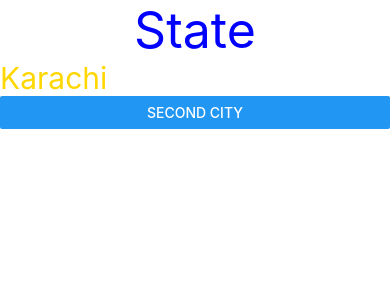
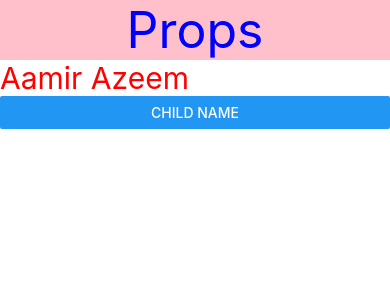
Before and after one commit to AliAzeem92/Learning-React-Native, a React Native app: screen / in a window 390 px wide. Shown: the top 300 px of the page. Built offline with nearby package versions, Linux system fonts and the light colour scheme.

Commit message:
Concept of Props

```diff
--- a/App.tsx
+++ b/App.tsx
@@ -2,42 +2,36 @@
 // import {Button, Text, View} from 'react-native';
 
 // const App = () => {
-//   const [first, second] = useState('Ali');
-
-//   function sec() {
-//     second('Azeem');
-//   }
-
 //   return (
 //     <View>
-//       <Text style={{fontSize: 50, color: 'blue', textAlign: 'center'}}>
-//         State
+//       <Text
+//         style={{
+//           fontSize: 50,
+//           backgroundColor: 'pink',
+//           color: 'blue',
+//           textAlign: 'center',
+//         }}>
+//         Props
 //       </Text>
-//       <Text style={{fontSize: 30, color: 'red'}}>{first} </Text>
-//       <Button title="Second Name" onPress={sec} />
+//       <userName />
 //     </View>
 //   );
-// };
 
-// export default App;
-// import React, {useState} from 'react';
-// import {Button, Text, View} from 'react-native';
-
-// const App = () => {
-//   const [father, son] = useState('Aamir');
-//   function ofspring() {
-//     son('Ali');
-//   }
-
-//   return (
-//     <View>
-//       <Text style={{fontSize: 50, color: 'blue', textAlign: 'center'}}>
-//         State
-//       </Text>
-//       <Text style={{fontSize: 30, color: 'red'}}>{father}</Text>
-//       <Button title="Change Name" onPress={ofspring} />
-//     </View>
-//   );
+//   const userName = () => {
+//     return (
+//       <View>
+//         <Text
+//           style={{
+//             fontSize: 50,
+//             backgroundColor: 'pink',
+//             color: 'blue',
+//             textAlign: 'center',
+//           }}>
+//           Props
+//         </Text>
+//       </View>
+//     );
+//   };
 // };
 
 // export default App;
@@ -46,18 +40,34 @@
 import {Button, Text, View} from 'react-native';
 
 const App = () => {
-  const [city1, city2] = useState('Karachi');
-  function second() {
-    city2('Islamabad');
-  }
+  const [fatherName, sonName] = useState('Aamir Azeem');
 
   return (
     <View>
-      <Text style={{fontSize: 50, color: 'blue', textAlign: 'center'}}>
-        State
+      <Text
+        style={{
+          fontSize: 50,
+          backgroundColor: 'pink',
+          color: 'blue',
+          textAlign: 'center',
+        }}>
+        Props
       </Text>
-      <Text style={{fontSize: 30, color: 'gold'}}>{city1}</Text>
-      <Button title="Second City" onPress={second} />
+      <UserName name={fatherName} />
+      <Button title="Child Name" onPress={() => sonName('Ali Azeem')} />
+    </View>
+  );
+};
+const UserName = (props: any) => {
+  return (
+    <View>
+      <Text
+        style={{
+          fontSize: 30,
+          color: 'red',
+        }}>
+        {props.name}
+      </Text>
     </View>
   );
 };
```
